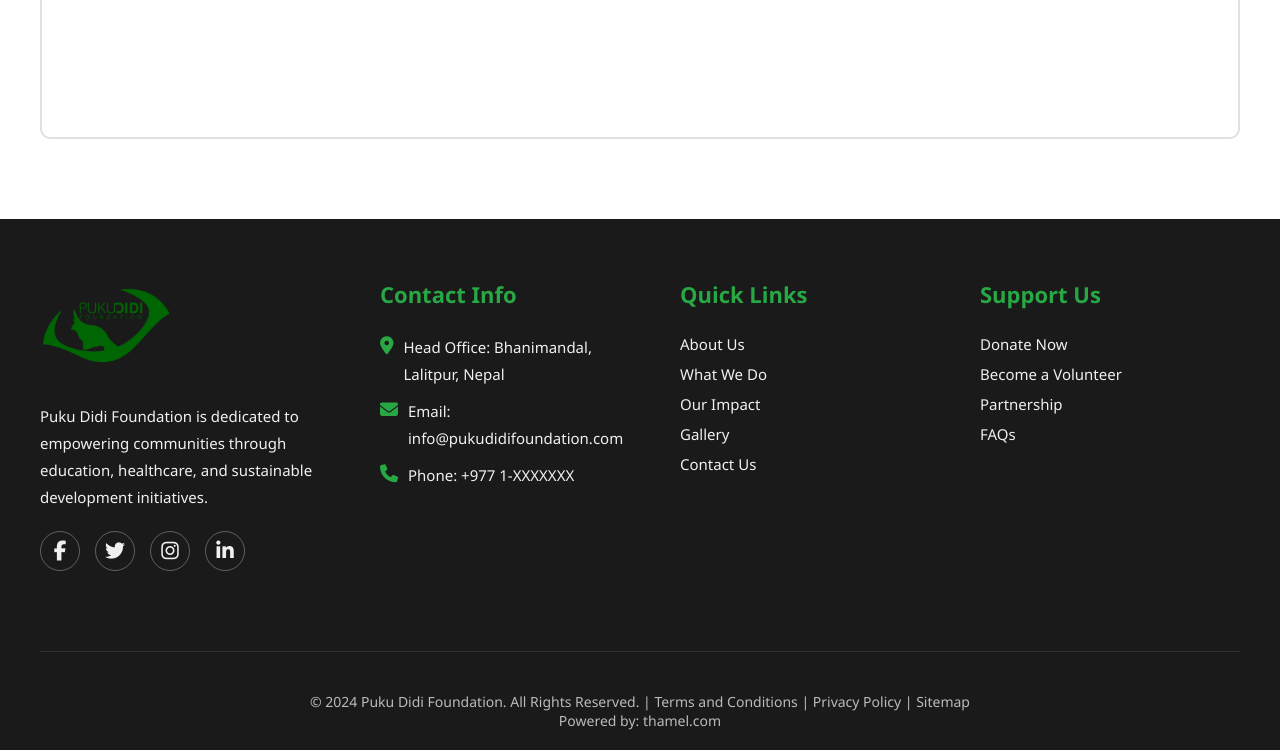
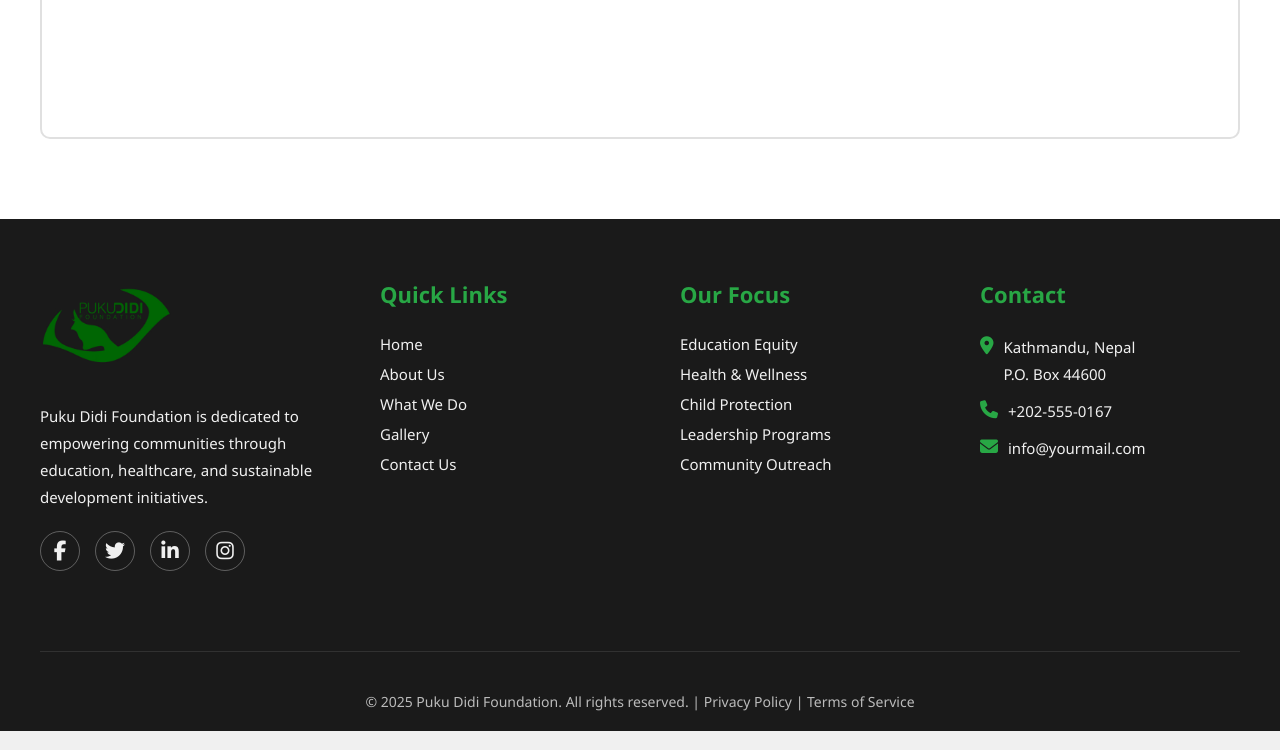
Before and after one commit to darkwhitetech/Pukudidi, a plain HTML site: page whatwedo/whatwedo.html in a window 1280 px wide. Shown: the part 3142-3892 px from the top of the page. Drawn offline with Linux system fonts and the light colour scheme.

Commit message:
latest commit

```diff
--- a/whatwedo/whatwedo.html
+++ b/whatwedo/whatwedo.html
@@ -547,6 +547,8 @@
             border: 2px solid #e0e0e0;
             border-radius: 10px;
             background: white;
+            /* Added object-fit: contain to help map scaling */
+            object-fit: contain;
         }
 
         @media (max-width: 768px) {
@@ -941,7 +943,6 @@
             </div>
         </div>
 
-        <!-- MAP SECTION -->
         <div class="map-section">
             <div class="section-header">
                 <h2>Where We Work</h2>
@@ -966,126 +967,115 @@ Puku Didi Foundation started its journey from Sisout, Sarlahi - the ancestral ho
                 <div class="footer-social-icons">
                     <a href="#" aria-label="Facebook"><i class="fab fa-facebook-f"></i></a>
                     <a href="#" aria-label="Twitter"><i class="fab fa-twitter"></i></a>
+                    <a href="#" aria-label="LinkedIn"><i class="fab fa-linkedin-in"></i></a>
                     <a href="#" aria-label="Instagram"><i class="fab fa-instagram"></i></a>
-                    <a href="#" aria-label="LinkedIn"><i class="fab fa-linkedin-in"></i></a>
                 </div>
             </div>
 
             <div class="footer-col">
-                <h3>Contact Info</h3>
+                <h3>Quick Links</h3>
+                <a href="#home">Home</a>
+                <a href="#about">About Us</a>
+                <a href="#what-we-do">What We Do</a>
+                <a href="#gallery">Gallery</a>
+                <a href="#contact">Contact Us</a>
+            </div>
+
+            <div class="footer-col">
+                <h3>Our Focus</h3>
+                <a href="#">Education Equity</a>
+                <a href="#">Health & Wellness</a>
+                <a href="#">Child Protection</a>
+                <a href="#">Leadership Programs</a>
+                <a href="#">Community Outreach</a>
+            </div>
+
+            <div class="footer-col">
+                <h3>Contact</h3>
                 <address>
                     <div class="contact-item">
                         <i class="fa-solid fa-location-dot"></i>
-                        <span>Head Office: Bhanimandal, Lalitpur, Nepal</span>
+                        <span>Kathmandu, Nepal<br>P.O. Box 44600</span>
+                    </div>
+                    <div class="contact-item">
+                        <i class="fa-solid fa-phone"></i>
+                        <span>+202-555-0167</span>
                     </div>
                     <div class="contact-item">
                         <i class="fa-solid fa-envelope"></i>
-                        <span>Email: info@pukudidifoundation.com</span>
-                    </div>
-                    <div class="contact-item">
-                        <i class="fa-solid fa-phone"></i>
-                        <span>Phone: +977 1-XXXXXXX</span>
+                        <span>info@yourmail.com</span>
                     </div>
                 </address>
-            </div>
-
-            <div class="footer-col">
-                <h3>Quick Links</h3>
-                <a href="#about">About Us</a>
-                <a href="#what-we-do">What We Do</a>
-                <a href="#impact">Our Impact</a>
-                <a href="#gallery">Gallery</a>
-                <a href="#contact-form">Contact Us</a>
-            </div>
-
-            <div class="footer-col">
-                <h3>Support Us</h3>
-                <a href="#donate">Donate Now</a>
-                <a href="#volunteer">Become a Volunteer</a>
-                <a href="#partnership">Partnership</a>
-                <a href="#faqs">FAQs</a>
             </div>
         </div>
 
         <div class="footer-bottom">
-            <span>© 2024 Puku Didi Foundation. All Rights Reserved. | </span>
-            <a href="#">Terms and Conditions</a>
-            <span> | </span>
-            <a href="#">Privacy Policy</a>
-            <span> | </span>
-            <a href="#">Sitemap</a>
-            <p>Powered by: <a href="http://thamel.com" target="_blank" rel="noopener noreferrer">thamel.com</a></p>
+            &copy; 2025 Puku Didi Foundation. All rights reserved. | <a href="#">Privacy Policy</a> | <a href="#">Terms of Service</a>
         </div>
     </footer>
 
     <script>
-        // Mobile menu toggle script
+        // --- 1. Navigation Toggle Script ---
         function toggleMenu() {
             const navLinks = document.getElementById('navLinks');
             navLinks.classList.toggle('active');
         }
 
-        // Close menu when clicking a link
-        document.querySelectorAll('.nav-links a').forEach(link => {
-            link.addEventListener('click', () => {
-                if (window.innerWidth <= 960) {
-                     document.getElementById('navLinks').classList.remove('active');
+        // --- 2. Nepal Map Tooltip Script ---
+        document.addEventListener('DOMContentLoaded', () => {
+            const mapObject = document.getElementById('nepal-map');
+            const tooltip = document.getElementById('tooltip');
+
+            mapObject.addEventListener('load', () => {
+                const svgDoc = mapObject.contentDocument;
+                if (!svgDoc) {
+                    console.error("SVG content document not loaded.");
+                    return;
                 }
+                const paths = svgDoc.querySelectorAll('path'); // Assuming provinces are <path> elements
+
+                paths.forEach(path => {
+                    // Assuming the province name is in the 'title' attribute or a custom data attribute
+                    const provinceName = path.getAttribute('title') || path.getAttribute('data-name') || path.id;
+
+                    // Example: Highlight Sarlahi's province (usually Bagmati/Province 3 or Madhesh/Province 2)
+                    if (provinceName && (provinceName.toLowerCase().includes('madhesh') || provinceName.toLowerCase().includes('province 2'))) {
+                        path.style.fill = '#ffcc00'; // Highlight the target area
+                        path.style.stroke = '#cc0000';
+                        path.style.strokeWidth = '1px';
+                    } else {
+                        path.style.fill = '#a5d6a7'; // Default color
+                    }
+
+                    path.style.transition = 'fill 0.3s, transform 0.2s';
+                    path.style.cursor = 'pointer';
+
+                    path.addEventListener('mouseover', (e) => {
+                        path.style.fill = '#2e7d32'; // Darker on hover
+                        tooltip.innerHTML = provinceName || 'Region';
+                        tooltip.style.display = 'block';
+                        tooltip.style.left = `${e.pageX + 10}px`;
+                        tooltip.style.top = `${e.pageY - 30}px`;
+                    });
+
+                    path.addEventListener('mousemove', (e) => {
+                        tooltip.style.left = `${e.pageX + 10}px`;
+                        tooltip.style.top = `${e.pageY - 30}px`;
+                    });
+
+                    path.addEventListener('mouseout', () => {
+                        tooltip.style.display = 'none';
+                        // Reset to original color
+                        if (provinceName && (provinceName.toLowerCase().includes('madhesh') || provinceName.toLowerCase().includes('province 2'))) {
+                            path.style.fill = '#ffcc00';
+                        } else {
+                            path.style.fill = '#a5d6a7';
+                        }
+                    });
+                });
             });
         });
 
-        const provinceNames = {
-            "NPBA": "Bagmati",
-            "NPBH": "Bheri",
-            "NPDH": "Dhawalagiri",
-            "NPGA": "Gandaki",
-            "NPJA": "Janakpur",
-            "NPKA": "Karnali",
-            "NPKO": "Bhojpur",
-            "NPLU": "Lumbini",
-            "NPMA": "Mahakali",
-            "NPME": "Mechi",
-            "NPNA": "Narayani",
-            "NPRA": "Rapti",
-            "NPSA": "Sagarmatha",
-            "NPSE": "Seti"
-        };
-
-        const tooltip = document.getElementById('tooltip');
-
-        const obj = document.getElementById('nepal-map');
-        obj.addEventListener('load', () => {
-            const svgDoc = obj.contentDocument;
-            const paths = svgDoc.querySelectorAll('path, polygon, rect');
-
-            paths.forEach(p => {
-                const id = p.id;
-                const name = provinceNames[id] || id;
-
-                // Hover effect
-                p.addEventListener('mouseover', (e) => {
-                    p.style.fill = '#66b3ff';
-                    tooltip.style.display = 'block';
-                    tooltip.textContent = name;
-                });
-
-                p.addEventListener('mousemove', (e) => {
-                    tooltip.style.left = e.pageX + 10 + 'px';
-                    tooltip.style.top = e.pageY + 10 + 'px';
-                });
-
-                p.addEventListener('mouseout', () => {
-                    p.style.fill = '';
-                    tooltip.style.display = 'none';
-                });
-
-                // Click effect
-                p.addEventListener('click', () => {
-                    alert('You clicked on: ' + name);
-                });
-            });
-        });
     </script>
-
 </body>
 </html>
```
